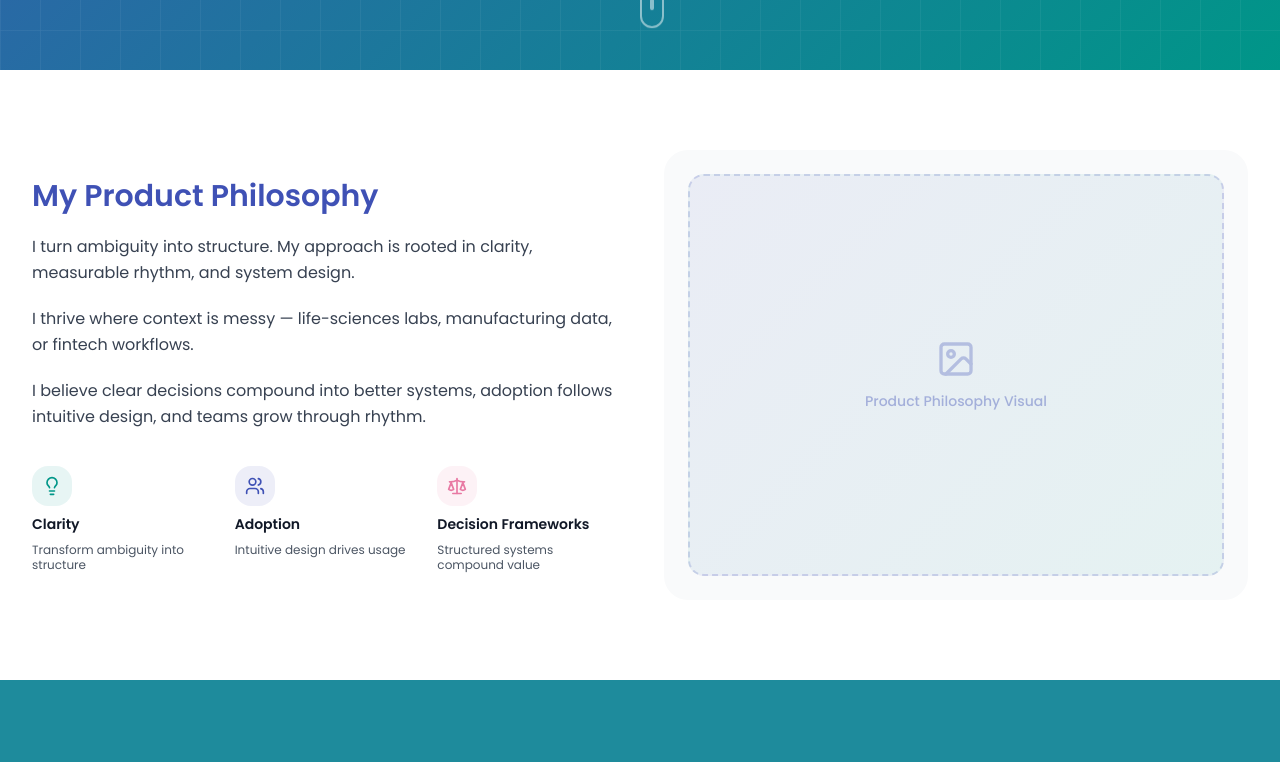
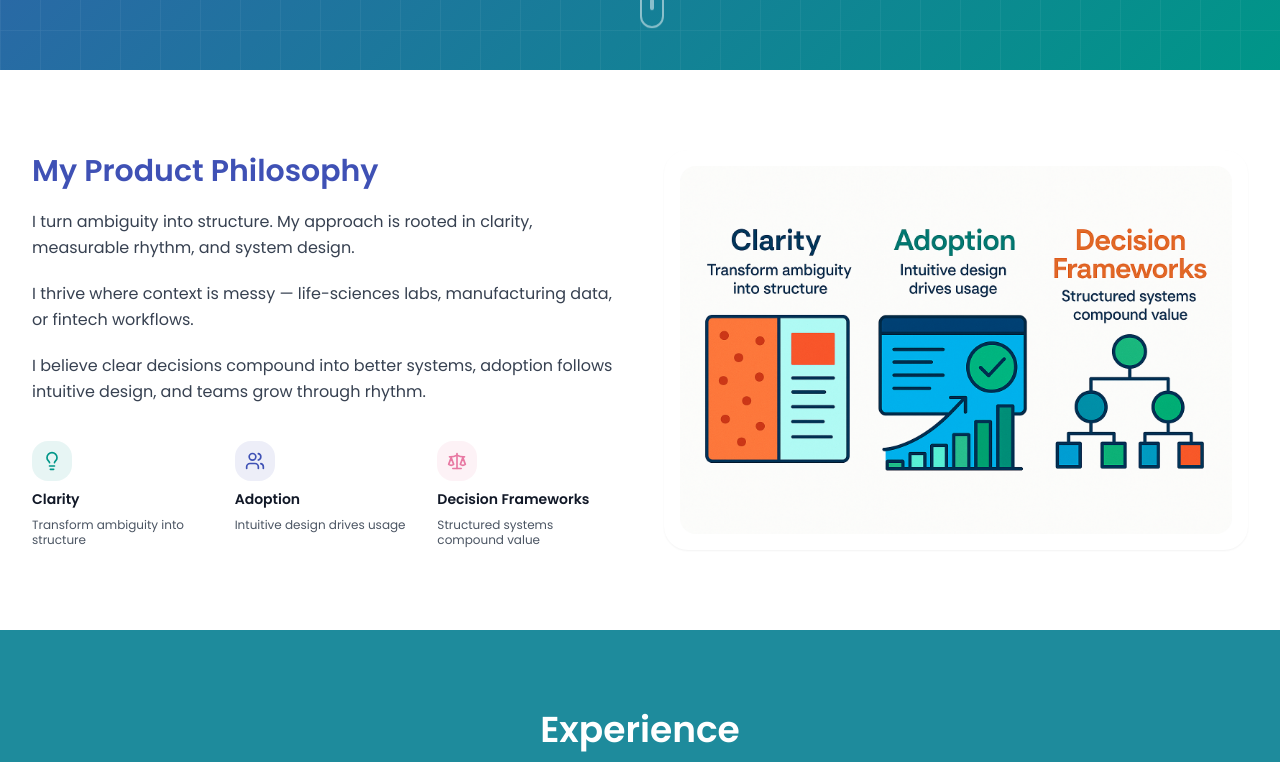
Before and after one commit to durgamp/personalportfolio, a Next.js app: page / in a window 1280 px wide. Shown: the part 730-1492 px from the top of the page. Built offline with nearby package versions, Linux system fonts and the light colour scheme.

Commit message:
Add product philosophy visual image to About section

```diff
--- a/src/components/sections/About.tsx
+++ b/src/components/sections/About.tsx
@@ -1,5 +1,5 @@
 import { Lightbulb, Users, Scale } from "lucide-react";
-import { ImagePlaceholder } from "@/components/shared/ImagePlaceholder";
+import Image from "next/image";
 
 const principles = [
   {
@@ -64,11 +64,13 @@ export function About() {
           </div>
 
           {/* Right: Visual */}
-          <div className="rounded-3xl overflow-hidden bg-gray-50 dark:bg-gray-800 p-6">
-            <ImagePlaceholder
-              label="Product Philosophy Visual"
-              aspectRatio="landscape"
-              className="rounded-2xl"
+          <div className="rounded-3xl overflow-hidden bg-white dark:bg-gray-800 p-4 shadow-sm">
+            <Image
+              src="/images/philosophy.png"
+              alt="Product Philosophy - Clarity, Adoption, Decision Frameworks"
+              width={600}
+              height={400}
+              className="w-full h-auto rounded-2xl"
             />
           </div>
         </div>
```
Also changed, not shown: public/images/philosophy.png (added).
